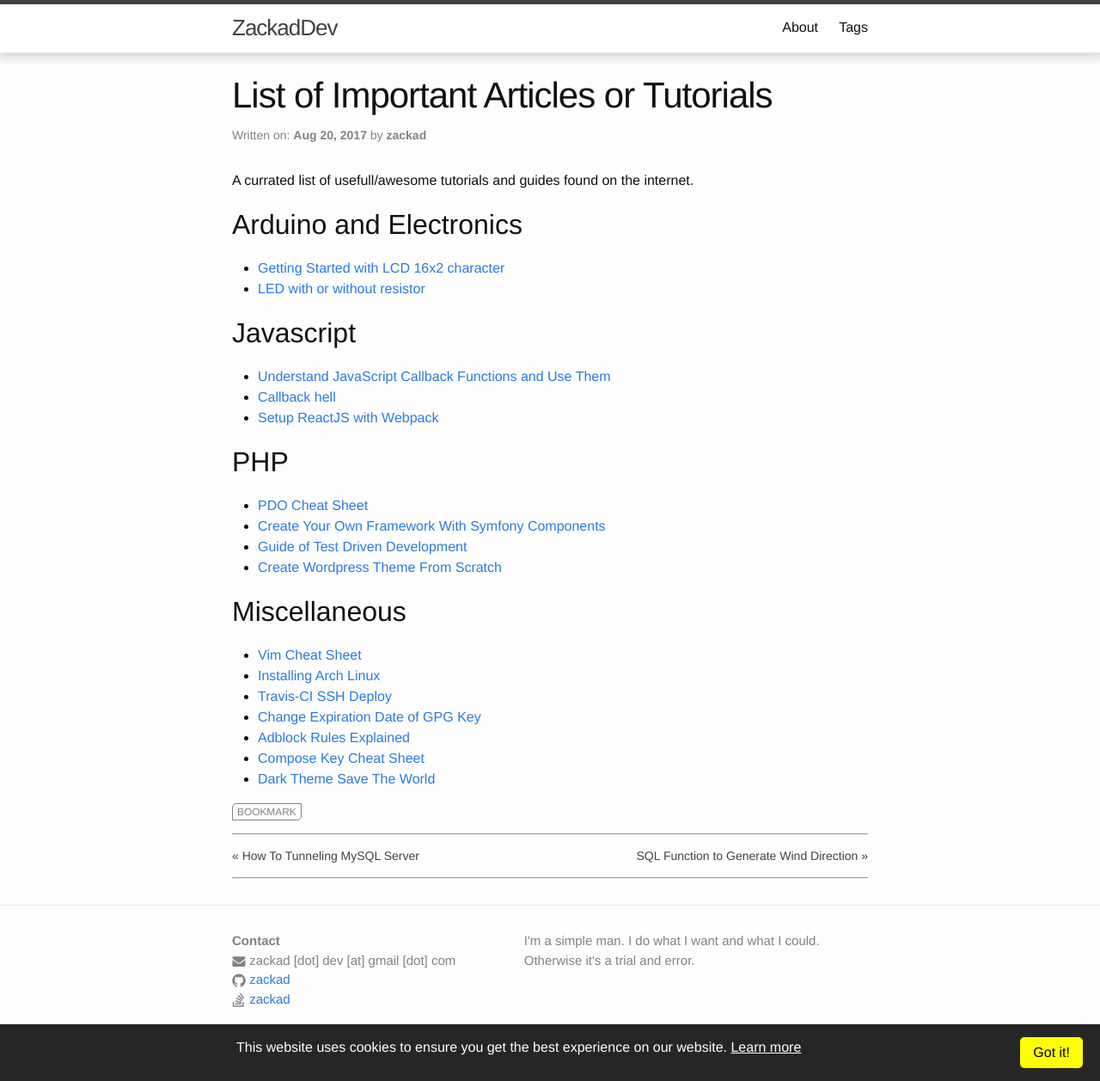
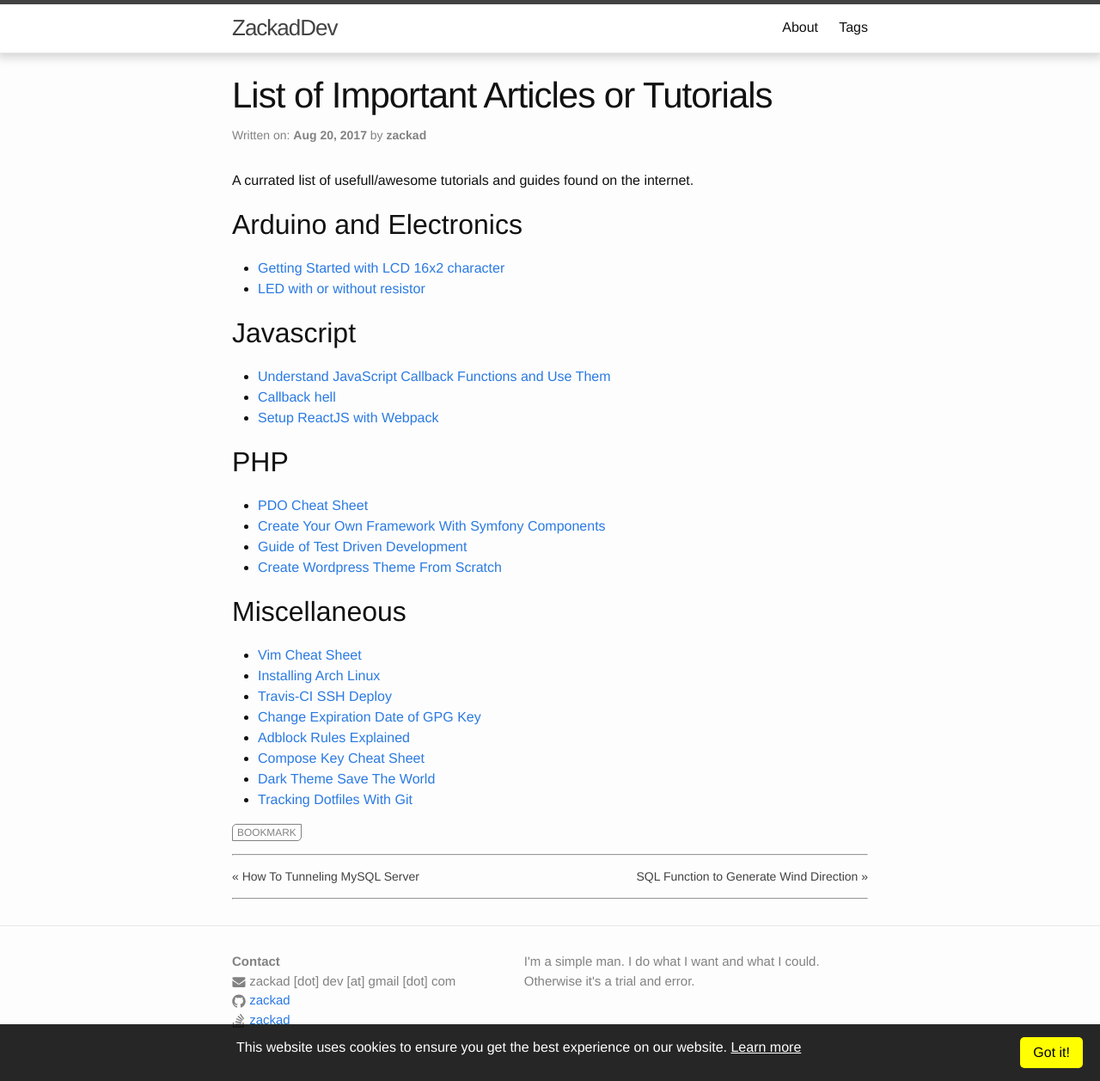
Before and after one commit to zackad/blog-src, a Jekyll site: the page built from _posts/2017-08-20-important-articles-and-tutorials.md, in a window 1280 px wide and 1257 px high. Shown: the whole window at 86% size. Built offline with Jekyll 4.4.1, drawn with Linux system fonts in a browser that asks for light colours; comment, search, counter and statistics services are not loaded.

Commit message:
guide to tracking dotfiles with git

```diff
--- a/_posts/2017-08-20-important-articles-and-tutorials.md
+++ b/_posts/2017-08-20-important-articles-and-tutorials.md
@@ -32,3 +32,4 @@ A currated list of usefull/awesome tutorials and guides found on the internet.
 - [Adblock Rules Explained](https://adblockplus.org/filter-cheatsheet)
 - [Compose Key Cheat Sheet](https://fsymbols.com/keyboard/linux/compose/)
 - [Dark Theme Save The World](http://ecoiron.blogspot.co.id/2007/01/black-google-would-save-3000-megawatts.html)
+- [Tracking Dotfiles With Git](https://developer.atlassian.com/blog/2016/02/best-way-to-store-dotfiles-git-bare-repo/)
```
